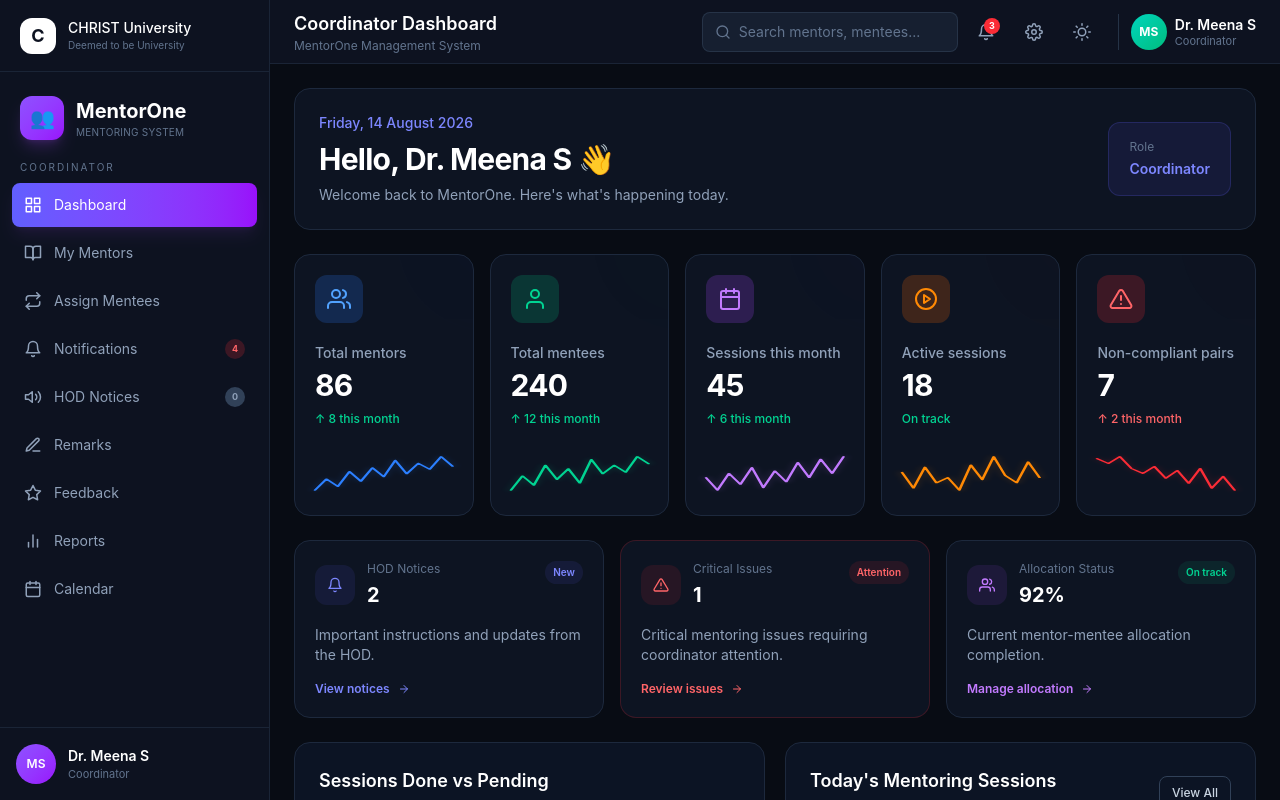
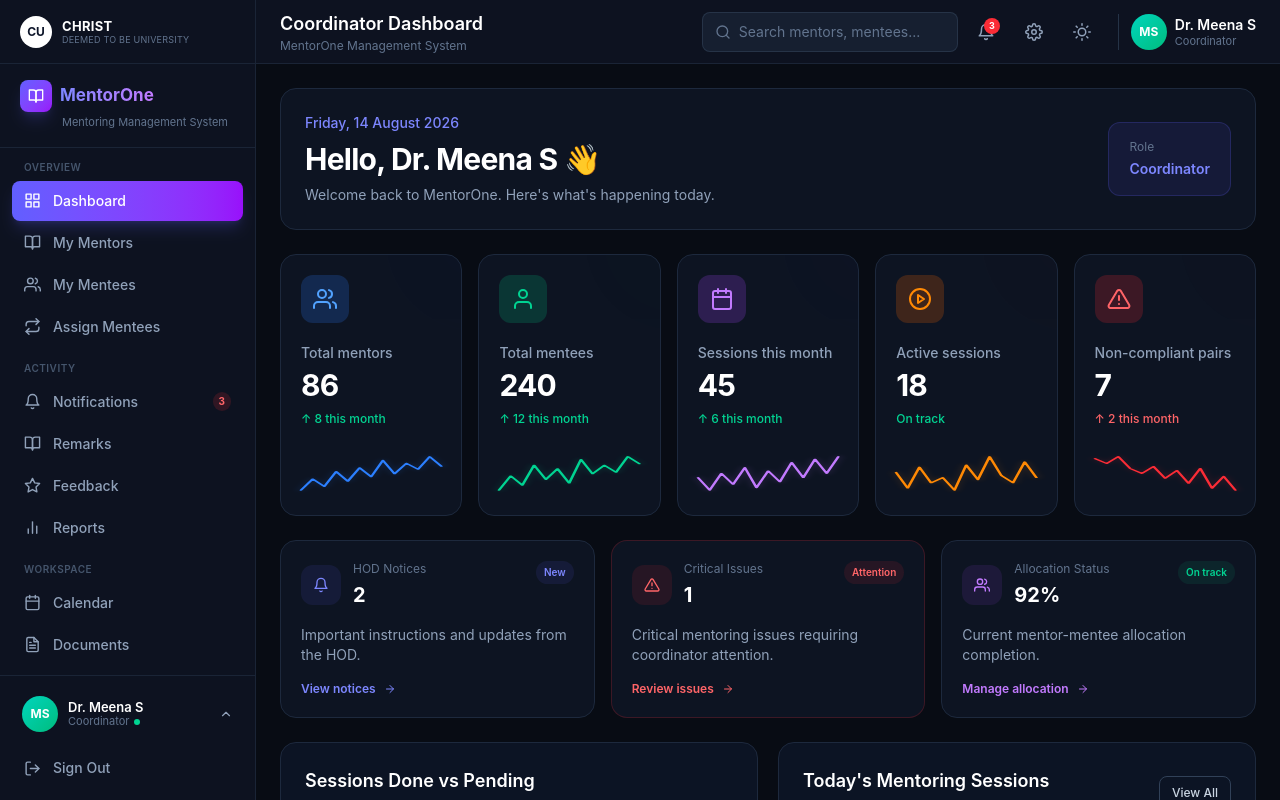
Before and after one commit to frinupsunny/MentorOne, a React (Vite) app: page /coordinator in a window 1280 px wide. Built offline with nearby package versions, Linux system fonts and the light colour scheme.

Commit message:
update again

```diff
--- a/src/components/layout/Sidebar.jsx
+++ b/src/components/layout/Sidebar.jsx
@@ -1,22 +1,38 @@
-import { useLocation, useNavigate } from "react-router-dom";
 import {
   FiGrid,
+  FiUsers,
+  FiBell,
   FiBookOpen,
-  FiRepeat,
-  FiBell,
-  FiVolume2,
-  FiEdit3,
   FiStar,
   FiBarChart2,
   FiCalendar,
-  FiX,
+  FiFileText,
+  FiSettings,
+  FiChevronUp,
+  FiRepeat,
+  FiLogOut,
 } from "react-icons/fi";
 
-function Sidebar({ isOpen, onClose }) {
+import { useNavigate } from "react-router-dom";
+
+function Sidebar() {
   const navigate = useNavigate();
-  const location = useLocation();
 
-  const items = [
+  // =========================
+  // Sign Out
+  // =========================
+  const handleSignOut = () => {
+    localStorage.removeItem("mentorOneToken");
+    localStorage.removeItem("mentorOneRole");
+    localStorage.removeItem("mentorOneUser");
+
+    navigate("/login", { replace: true });
+  };
+
+  // =========================
+  // Navigation Items
+  // =========================
+  const overviewItems = [
     {
       label: "Dashboard",
       icon: FiGrid,
@@ -28,25 +44,27 @@
       path: "/coordinator/mentors",
     },
     {
+      label: "My Mentees",
+      icon: FiUsers,
+      path: "/coordinator/mentees",
+    },
+    {
       label: "Assign Mentees",
       icon: FiRepeat,
       path: "/coordinator/assign-mentees",
     },
+  ];
+
+  const activityItems = [
     {
       label: "Notifications",
       icon: FiBell,
+      badge: 3,
       path: "/coordinator/notifications",
-      badge: 4,
-    },
-    {
-      label: "HOD Notices",
-      icon: FiVolume2,
-      path: "/coordinator/hod-notices",
-      badge: 0,
     },
     {
       label: "Remarks",
-      icon: FiEdit3,
+      icon: FiBookOpen,
       path: "/coordinator/remarks",
     },
     {
@@ -59,172 +77,187 @@
       icon: FiBarChart2,
       path: "/coordinator/reports",
     },
+  ];
+
+  const workspaceItems = [
     {
       label: "Calendar",
       icon: FiCalendar,
       path: "/coordinator/calendar",
     },
+    {
+      label: "Documents",
+      icon: FiFileText,
+      path: "/coordinator/documents",
+    },
+    {
+      label: "Settings",
+      icon: FiSettings,
+      path: "/coordinator/settings",
+    },
   ];
 
-  const isActive = (path) => {
-    if (path === "/coordinator") {
-      return location.pathname === "/coordinator";
-    }
+  // =========================
+  // Render Navigation Items
+  // =========================
+  const renderItems = (items) => {
+    return items.map((item) => {
+      const Icon = item.icon;
 
-    return (
-      location.pathname === path ||
-      location.pathname.startsWith(`${path}/`)
-    );
-  };
+      return (
+        <button
+          key={item.label}
+          onClick={() => item.path && navigate(item.path)}
+          className={`w-full flex items-center gap-3 px-3 py-2.5 rounded-lg text-sm font-medium transition-all duration-200 ${
+            item.path && window.location.pathname === item.path
+              ? "bg-gradient-to-r from-indigo-500 to-purple-600 text-white shadow-lg shadow-indigo-500/20"
+              : "text-slate-400 hover:bg-slate-800/60 hover:text-white"
+          }`}
+        >
+          <Icon className="text-[17px] flex-shrink-0" />
 
-  const handleNavigate = (path) => {
-    navigate(path);
-    onClose?.();
+          <span>{item.label}</span>
+
+          {item.badge && (
+            <span className="ml-auto text-[10px] font-bold bg-red-500/15 text-red-400 px-1.5 py-0.5 rounded-full">
+              {item.badge}
+            </span>
+          )}
+        </button>
+      );
+    });
   };
 
   return (
-    <aside
-      className={`
-        fixed lg:static
-        inset-y-0 left-0
-        z-50
-        w-[270px]
-        flex-shrink-0
-        bg-[#0D1220]
-        border-r border-slate-800/80
-        flex flex-col
-        transform transition-transform duration-300 ease-in-out
-        ${isOpen ? "translate-x-0" : "-translate-x-full"}
-        lg:translate-x-0
-      `}
-    >
-      {/* MOBILE CLOSE */}
-      <div className="lg:hidden absolute top-4 right-4 z-10">
-        <button
-          onClick={onClose}
-          className="w-9 h-9 rounded-lg flex items-center justify-center text-slate-400 hover:text-white hover:bg-slate-800 transition"
-          aria-label="Close menu"
-        >
-          <FiX />
-        </button>
-      </div>
-
-      {/* UNIVERSITY */}
-      <div className="h-[72px] min-h-[72px] px-5 flex items-center border-b border-slate-800/80">
-        <div className="w-9 h-9 rounded-xl bg-white flex items-center justify-center text-[#0D1220] font-bold text-lg flex-shrink-0">
-          C
+    <aside className="w-64 h-full min-h-0 flex-shrink-0 flex flex-col bg-[#0D1220] border-r border-slate-800/80 overflow-hidden">
+      {/* =========================
+          University
+      ========================= */}
+      <div className="h-16 flex-shrink-0 flex items-center gap-2.5 px-5 border-b border-slate-800/80">
+        <div className="w-8 h-8 rounded-full bg-white flex items-center justify-center flex-shrink-0">
+          <span className="text-slate-900 font-bold text-xs">
+            CU
+          </span>
         </div>
 
-        <div className="ml-3 min-w-0">
-          <p className="text-sm font-medium text-white truncate">
-            CHRIST University
-          </p>
-
-          <p className="text-[10px] text-slate-500 truncate">
-            Deemed to be University
-          </p>
-        </div>
-      </div>
-
-      {/* BRAND */}
-      <div className="px-5 pt-6 pb-5">
-        <div className="flex items-center gap-3">
-          <div className="w-11 h-11 rounded-xl bg-gradient-to-br from-violet-500 to-purple-600 flex items-center justify-center shadow-lg shadow-purple-500/20 flex-shrink-0">
-            <span className="text-white text-xl">👥</span>
+        <div className="leading-tight">
+          <div className="text-[13px] font-bold tracking-wide text-white">
+            CHRIST
           </div>
 
-          <div>
-            <h2 className="text-xl font-bold text-white">
-              MentorOne
-            </h2>
-
-            <p className="text-[10px] tracking-wide text-slate-500">
-              MENTORING SYSTEM
-            </p>
+          <div className="text-[9px] text-slate-500 tracking-wide">
+            DEEMED TO BE UNIVERSITY
           </div>
         </div>
       </div>
 
-      {/* SECTION TITLE */}
-      <div className="px-5 mb-2">
-        <p className="text-[10px] uppercase tracking-[0.2em] text-slate-500">
-          Coordinator
-        </p>
+      {/* =========================
+          MentorOne Branding
+      ========================= */}
+      <div className="px-5 py-4 flex-shrink-0 border-b border-slate-800/80">
+        <div className="flex items-center gap-2">
+          <div className="w-8 h-8 rounded-lg bg-gradient-to-br from-indigo-500 to-purple-600 flex items-center justify-center shadow-lg shadow-indigo-500/20">
+            <FiBookOpen className="text-white text-base" />
+          </div>
+
+          <span className="font-bold text-[17px] bg-gradient-to-r from-indigo-400 to-purple-400 bg-clip-text text-transparent">
+            MentorOne
+          </span>
+        </div>
+
+        <div className="text-[11px] text-slate-500 mt-0.5 ml-[42px]">
+          Mentoring Management System
+        </div>
       </div>
 
-      {/* NAVIGATION */}
-      <nav className="px-3 flex-1 overflow-y-auto">
-        <div className="space-y-1">
-          {items.map((item) => {
-            const Icon = item.icon;
-            const active = isActive(item.path);
+      {/* =========================
+          Navigation
+      ========================= */}
+      <nav
+        className="
+          flex-1
+          min-h-0
+          overflow-hidden
+          px-3
+          py-3
+          space-y-0.5
+        "
+      >
+        {/* Overview */}
+        <div className="px-3 pb-1 text-[10px] font-semibold tracking-wider text-slate-600 uppercase">
+          Overview
+        </div>
 
-            return (
-              <button
-                key={item.path}
-                onClick={() => handleNavigate(item.path)}
-                className={`
-                  w-full
-                  h-11
-                  px-3
-                  rounded-lg
-                  flex
-                  items-center
-                  gap-3
-                  text-sm
-                  transition
-                  ${
-                    active
-                      ? "bg-gradient-to-r from-indigo-500 to-purple-600 text-white shadow-lg shadow-purple-500/10"
-                      : "text-slate-400 hover:text-white hover:bg-slate-800/70"
-                  }
-                `}
-              >
-                <Icon className="text-lg flex-shrink-0" />
+        {renderItems(overviewItems)}
 
-                <span className="flex-1 text-left truncate">
-                  {item.label}
-                </span>
+        {/* Activity */}
+        <div className="px-3 pb-1 pt-3 text-[10px] font-semibold tracking-wider text-slate-600 uppercase">
+          Activity
+        </div>
 
-                {typeof item.badge === "number" && (
-                  <span
-                    className={`
-                      min-w-5 h-5 px-1.5 rounded-full
-                      flex items-center justify-center
-                      text-[9px] font-bold
-                      ${
-                        item.badge > 0
-                          ? "bg-red-500/20 text-red-400"
-                          : "bg-slate-700 text-slate-400"
-                      }
-                    `}
-                  >
-                    {item.badge}
-                  </span>
-                )}
-              </button>
-            );
-          })}
+        {renderItems(activityItems)}
+
+        {/* Workspace */}
+        <div className="px-3 pb-1 pt-3 text-[10px] font-semibold tracking-wider text-slate-600 uppercase">
+          Workspace
         </div>
+
+        {renderItems(workspaceItems)}
       </nav>
 
-      {/* USER */}
-      <div className="border-t border-slate-800/80 p-4">
-        <div className="flex items-center gap-3">
-          <div className="w-10 h-10 rounded-full bg-gradient-to-br from-violet-500 to-purple-600 flex items-center justify-center text-xs font-semibold text-white flex-shrink-0">
+      {/* =========================
+          Coordinator Profile
+      ========================= */}
+      <div className="p-3 flex-shrink-0 border-t border-slate-800/80">
+        <button className="w-full flex items-center gap-2.5 px-2.5 py-2 rounded-lg hover:bg-slate-800/60 transition">
+          <div className="w-9 h-9 rounded-full bg-gradient-to-br from-teal-400 to-emerald-500 flex items-center justify-center text-white text-xs font-bold flex-shrink-0">
             MS
           </div>
 
-          <div className="min-w-0">
-            <p className="text-sm font-semibold text-white truncate">
+          <div className="text-left leading-tight flex-1 min-w-0">
+            <div className="text-[13px] font-semibold text-white truncate">
               Dr. Meena S
-            </p>
+            </div>
 
-            <p className="text-[11px] text-slate-500">
+            <div className="text-[11px] text-slate-500 flex items-center gap-1">
               Coordinator
-            </p>
+
+              <span className="w-1.5 h-1.5 rounded-full bg-emerald-400 inline-block" />
+            </div>
           </div>
-        </div>
+
+          <FiChevronUp className="text-slate-400 text-sm" />
+        </button>
+
+        {/* =========================
+            Sign Out
+        ========================= */}
+        <button
+          onClick={handleSignOut}
+          className="
+            mt-2
+            flex
+            h-10
+            w-full
+            items-center
+            gap-3
+            rounded-lg
+            px-3
+            text-sm
+            font-medium
+            text-slate-400
+            transition-all
+            duration-200
+            hover:bg-red-500/10
+            hover:text-red-400
+          "
+        >
+          <FiLogOut className="flex-shrink-0 text-[17px]" />
+
+          <span>
+            Sign Out
+          </span>
+        </button>
       </div>
     </aside>
   );
```
